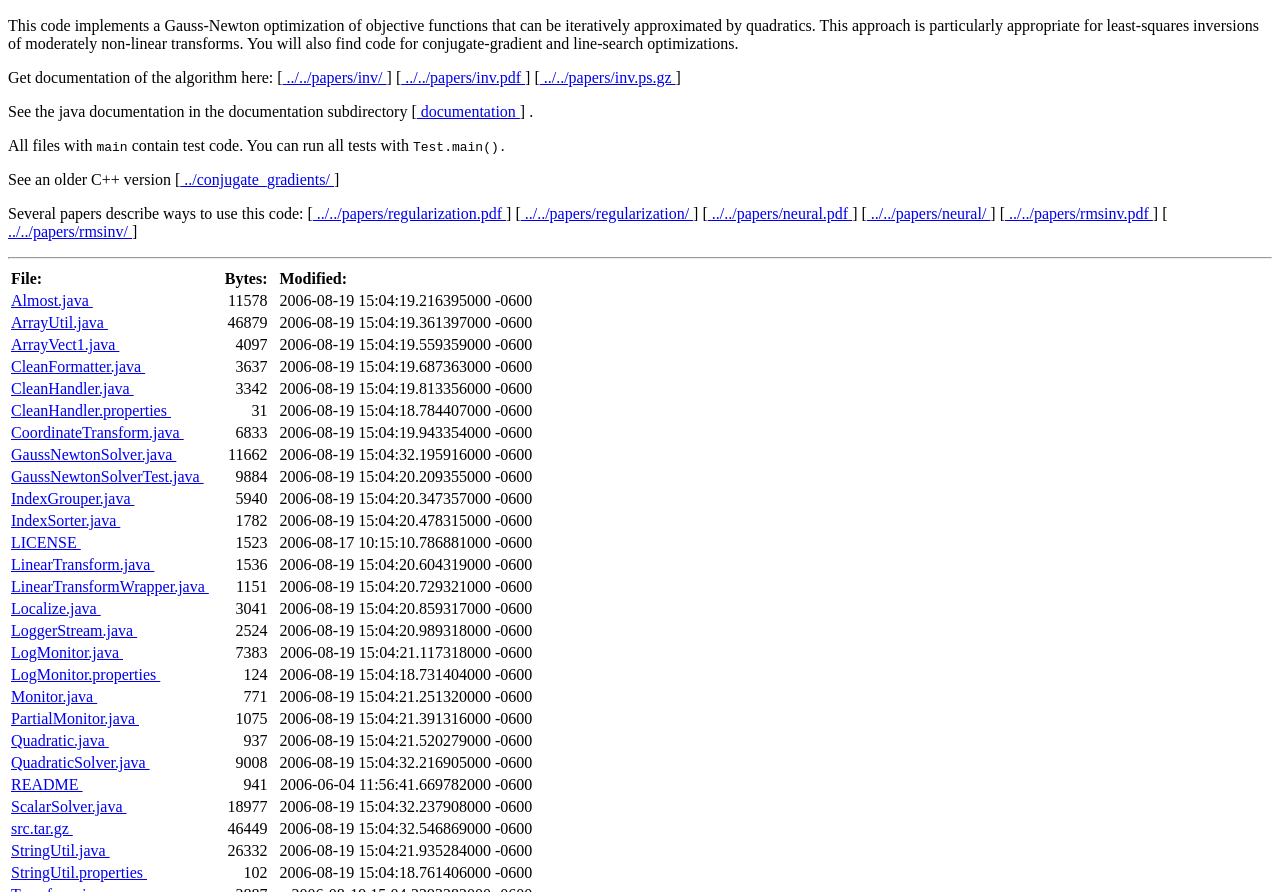
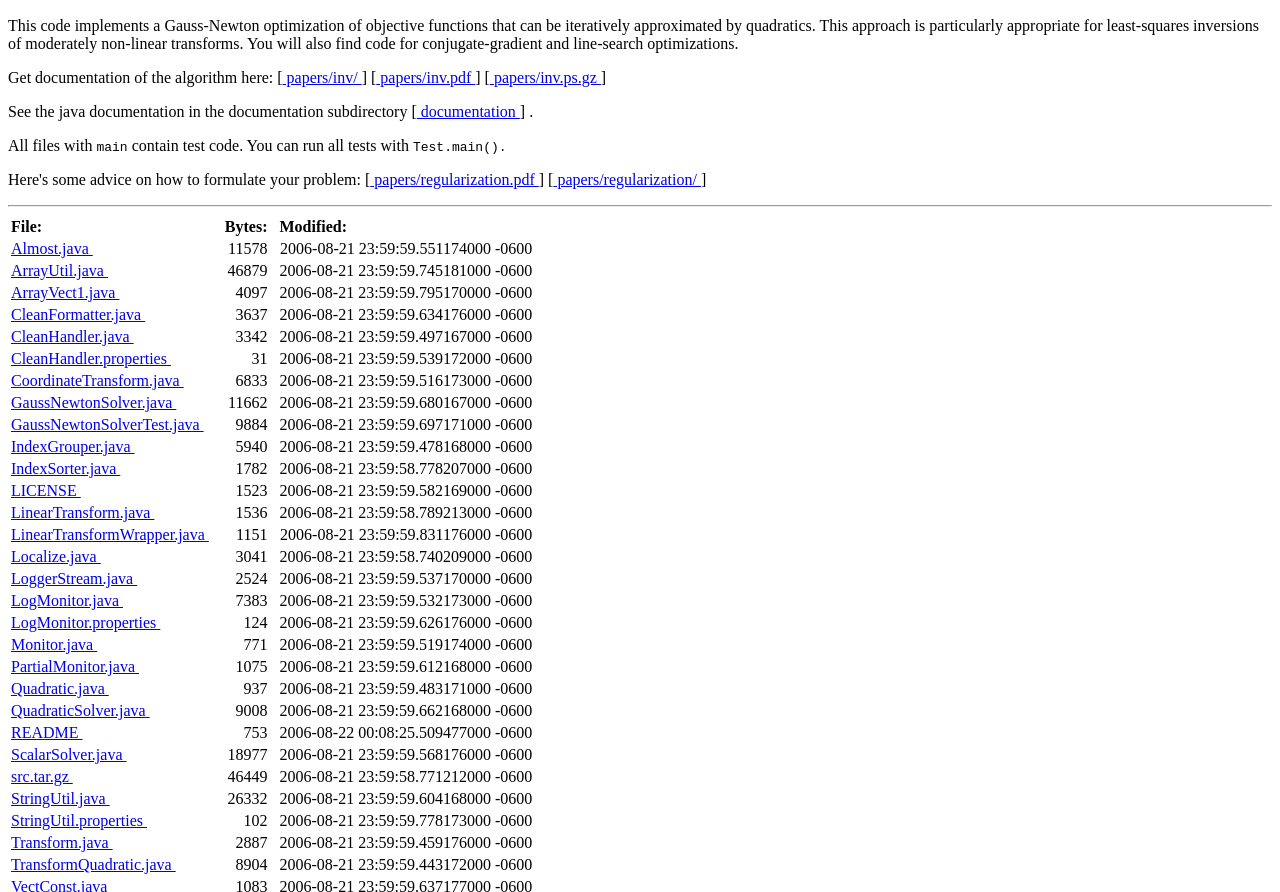
Before and after one commit to valiki/optimal, a plain HTML site: page index.html in a window 1280 px wide. Shown: the part 60-952 px from the top of the page. Drawn offline with Linux system fonts and the light colour scheme.

Commit message:
Papers moved to subdirectory

```diff
--- a/index.html
+++ b/index.html
@@ -1,5 +1,5 @@
 <html> <head>
-<title>            Gauss-Newton and Conjugate-Gradient optimization            </title>
+<title>             optimal             </title>
 </head> <body>
 </p><hr> <h2> Gauss-Newton and Conjugate-Gradient optimization </h2><p>
 </p><p>
@@ -13,7 +13,7 @@ code for conjugate-gradient and line-search
 optimizations.
 </p><p>
 Get documentation of the algorithm here:
- [<a href="../../papers/inv/"> ../../papers/inv/ </a>]   [<a href="../../papers/inv.pdf"> ../../papers/inv.pdf </a>]   [<a href="../../papers/inv.ps.gz"> ../../papers/inv.ps.gz </a>]
+ [<a href="papers/inv/"> papers/inv/ </a>]   [<a href="papers/inv.pdf"> papers/inv.pdf </a>]   [<a href="papers/inv.ps.gz"> papers/inv.ps.gz </a>]
 </p><p>
 See the java documentation in the
 documentation subdirectory  [<a href="documentation"> documentation </a>] .
@@ -21,12 +21,8 @@ documentation subdirectory  [<a href="documentation"> documentation </a>] .
 All files with <code>main</code> contain test code.
 You can run all tests with <code>Test.main().</code>
 </p><p>
-See an older C++ version  [<a href="../conjugate_gradients/"> ../conjugate_gradients/ </a>]
-</p><p>
-Several papers describe ways to use this code:
-   [<a href="../../papers/regularization.pdf"> ../../papers/regularization.pdf </a>]   [<a href="../../papers/regularization/"> ../../papers/regularization/ </a>]
-   [<a href="../../papers/neural.pdf"> ../../papers/neural.pdf </a>]   [<a href="../../papers/neural/"> ../../papers/neural/ </a>]
-   [<a href="../../papers/rmsinv.pdf"> ../../papers/rmsinv.pdf </a>]   [<a href="../../papers/rmsinv/"> ../../papers/rmsinv/ </a>]
+Here's some advice on how to formulate your problem:
+   [<a href="papers/regularization.pdf"> papers/regularization.pdf </a>]   [<a href="papers/regularization/"> papers/regularization/ </a>]
 
 
 <hr>
@@ -38,100 +34,100 @@ Several papers describe ways to use this code:
 </tr>
 <tr> <td> <a href="Almost.java"> Almost.java </a> &nbsp; </td>  <!-- Almost.java -->
 <td align=right> &nbsp; 11578 </td> <!-- Almost.java -->
-<td align=right> &nbsp; 2006-08-19 15:04:19.216395000 -0600 </td> </tr> <!-- Almost.java -->
+<td align=right> &nbsp; 2006-08-21 23:59:59.551174000 -0600 </td> </tr> <!-- Almost.java -->
 <tr> <td> <a href="ArrayUtil.java"> ArrayUtil.java </a> &nbsp; </td>  <!-- ArrayUtil.java -->
 <td align=right> &nbsp; 46879 </td> <!-- ArrayUtil.java -->
-<td align=right> &nbsp; 2006-08-19 15:04:19.361397000 -0600 </td> </tr> <!-- ArrayUtil.java -->
+<td align=right> &nbsp; 2006-08-21 23:59:59.745181000 -0600 </td> </tr> <!-- ArrayUtil.java -->
 <tr> <td> <a href="ArrayVect1.java"> ArrayVect1.java </a> &nbsp; </td>  <!-- ArrayVect1.java -->
 <td align=right> &nbsp; 4097 </td> <!-- ArrayVect1.java -->
-<td align=right> &nbsp; 2006-08-19 15:04:19.559359000 -0600 </td> </tr> <!-- ArrayVect1.java -->
+<td align=right> &nbsp; 2006-08-21 23:59:59.795170000 -0600 </td> </tr> <!-- ArrayVect1.java -->
 <tr> <td> <a href="CleanFormatter.java"> CleanFormatter.java </a> &nbsp; </td>  <!-- CleanFormatter.java -->
 <td align=right> &nbsp; 3637 </td> <!-- CleanFormatter.java -->
-<td align=right> &nbsp; 2006-08-19 15:04:19.687363000 -0600 </td> </tr> <!-- CleanFormatter.java -->
+<td align=right> &nbsp; 2006-08-21 23:59:59.634176000 -0600 </td> </tr> <!-- CleanFormatter.java -->
 <tr> <td> <a href="CleanHandler.java"> CleanHandler.java </a> &nbsp; </td>  <!-- CleanHandler.java -->
 <td align=right> &nbsp; 3342 </td> <!-- CleanHandler.java -->
-<td align=right> &nbsp; 2006-08-19 15:04:19.813356000 -0600 </td> </tr> <!-- CleanHandler.java -->
+<td align=right> &nbsp; 2006-08-21 23:59:59.497167000 -0600 </td> </tr> <!-- CleanHandler.java -->
 <tr> <td> <a href="CleanHandler.properties"> CleanHandler.properties </a> &nbsp; </td>  <!-- CleanHandler.properties -->
 <td align=right> &nbsp; 31 </td> <!-- CleanHandler.properties -->
-<td align=right> &nbsp; 2006-08-19 15:04:18.784407000 -0600 </td> </tr> <!-- CleanHandler.properties -->
+<td align=right> &nbsp; 2006-08-21 23:59:59.539172000 -0600 </td> </tr> <!-- CleanHandler.properties -->
 <tr> <td> <a href="CoordinateTransform.java"> CoordinateTransform.java </a> &nbsp; </td>  <!-- CoordinateTransform.java -->
 <td align=right> &nbsp; 6833 </td> <!-- CoordinateTransform.java -->
-<td align=right> &nbsp; 2006-08-19 15:04:19.943354000 -0600 </td> </tr> <!-- CoordinateTransform.java -->
+<td align=right> &nbsp; 2006-08-21 23:59:59.516173000 -0600 </td> </tr> <!-- CoordinateTransform.java -->
 <tr> <td> <a href="GaussNewtonSolver.java"> GaussNewtonSolver.java </a> &nbsp; </td>  <!-- GaussNewtonSolver.java -->
 <td align=right> &nbsp; 11662 </td> <!-- GaussNewtonSolver.java -->
-<td align=right> &nbsp; 2006-08-19 15:04:32.195916000 -0600 </td> </tr> <!-- GaussNewtonSolver.java -->
+<td align=right> &nbsp; 2006-08-21 23:59:59.680167000 -0600 </td> </tr> <!-- GaussNewtonSolver.java -->
 <tr> <td> <a href="GaussNewtonSolverTest.java"> GaussNewtonSolverTest.java </a> &nbsp; </td>  <!-- GaussNewtonSolverTest.java -->
 <td align=right> &nbsp; 9884 </td> <!-- GaussNewtonSolverTest.java -->
-<td align=right> &nbsp; 2006-08-19 15:04:20.209355000 -0600 </td> </tr> <!-- GaussNewtonSolverTest.java -->
+<td align=right> &nbsp; 2006-08-21 23:59:59.697171000 -0600 </td> </tr> <!-- GaussNewtonSolverTest.java -->
 <tr> <td> <a href="IndexGrouper.java"> IndexGrouper.java </a> &nbsp; </td>  <!-- IndexGrouper.java -->
 <td align=right> &nbsp; 5940 </td> <!-- IndexGrouper.java -->
-<td align=right> &nbsp; 2006-08-19 15:04:20.347357000 -0600 </td> </tr> <!-- IndexGrouper.java -->
+<td align=right> &nbsp; 2006-08-21 23:59:59.478168000 -0600 </td> </tr> <!-- IndexGrouper.java -->
 <tr> <td> <a href="IndexSorter.java"> IndexSorter.java </a> &nbsp; </td>  <!-- IndexSorter.java -->
 <td align=right> &nbsp; 1782 </td> <!-- IndexSorter.java -->
-<td align=right> &nbsp; 2006-08-19 15:04:20.478315000 -0600 </td> </tr> <!-- IndexSorter.java -->
+<td align=right> &nbsp; 2006-08-21 23:59:58.778207000 -0600 </td> </tr> <!-- IndexSorter.java -->
 <tr> <td> <a href="LICENSE"> LICENSE </a> &nbsp; </td>  <!-- LICENSE -->
 <td align=right> &nbsp; 1523 </td> <!-- LICENSE -->
-<td align=right> &nbsp; 2006-08-17 10:15:10.786881000 -0600 </td> </tr> <!-- LICENSE -->
+<td align=right> &nbsp; 2006-08-21 23:59:59.582169000 -0600 </td> </tr> <!-- LICENSE -->
 <tr> <td> <a href="LinearTransform.java"> LinearTransform.java </a> &nbsp; </td>  <!-- LinearTransform.java -->
 <td align=right> &nbsp; 1536 </td> <!-- LinearTransform.java -->
-<td align=right> &nbsp; 2006-08-19 15:04:20.604319000 -0600 </td> </tr> <!-- LinearTransform.java -->
+<td align=right> &nbsp; 2006-08-21 23:59:58.789213000 -0600 </td> </tr> <!-- LinearTransform.java -->
 <tr> <td> <a href="LinearTransformWrapper.java"> LinearTransformWrapper.java </a> &nbsp; </td>  <!-- LinearTransformWrapper.java -->
 <td align=right> &nbsp; 1151 </td> <!-- LinearTransformWrapper.java -->
-<td align=right> &nbsp; 2006-08-19 15:04:20.729321000 -0600 </td> </tr> <!-- LinearTransformWrapper.java -->
+<td align=right> &nbsp; 2006-08-21 23:59:59.831176000 -0600 </td> </tr> <!-- LinearTransformWrapper.java -->
 <tr> <td> <a href="Localize.java"> Localize.java </a> &nbsp; </td>  <!-- Localize.java -->
 <td align=right> &nbsp; 3041 </td> <!-- Localize.java -->
-<td align=right> &nbsp; 2006-08-19 15:04:20.859317000 -0600 </td> </tr> <!-- Localize.java -->
+<td align=right> &nbsp; 2006-08-21 23:59:58.740209000 -0600 </td> </tr> <!-- Localize.java -->
 <tr> <td> <a href="LoggerStream.java"> LoggerStream.java </a> &nbsp; </td>  <!-- LoggerStream.java -->
 <td align=right> &nbsp; 2524 </td> <!-- LoggerStream.java -->
-<td align=right> &nbsp; 2006-08-19 15:04:20.989318000 -0600 </td> </tr> <!-- LoggerStream.java -->
+<td align=right> &nbsp; 2006-08-21 23:59:59.537170000 -0600 </td> </tr> <!-- LoggerStream.java -->
 <tr> <td> <a href="LogMonitor.java"> LogMonitor.java </a> &nbsp; </td>  <!-- LogMonitor.java -->
 <td align=right> &nbsp; 7383 </td> <!-- LogMonitor.java -->
-<td align=right> &nbsp; 2006-08-19 15:04:21.117318000 -0600 </td> </tr> <!-- LogMonitor.java -->
+<td align=right> &nbsp; 2006-08-21 23:59:59.532173000 -0600 </td> </tr> <!-- LogMonitor.java -->
 <tr> <td> <a href="LogMonitor.properties"> LogMonitor.properties </a> &nbsp; </td>  <!-- LogMonitor.properties -->
 <td align=right> &nbsp; 124 </td> <!-- LogMonitor.properties -->
-<td align=right> &nbsp; 2006-08-19 15:04:18.731404000 -0600 </td> </tr> <!-- LogMonitor.properties -->
+<td align=right> &nbsp; 2006-08-21 23:59:59.626176000 -0600 </td> </tr> <!-- LogMonitor.properties -->
 <tr> <td> <a href="Monitor.java"> Monitor.java </a> &nbsp; </td>  <!-- Monitor.java -->
 <td align=right> &nbsp; 771 </td> <!-- Monitor.java -->
-<td align=right> &nbsp; 2006-08-19 15:04:21.251320000 -0600 </td> </tr> <!-- Monitor.java -->
+<td align=right> &nbsp; 2006-08-21 23:59:59.519174000 -0600 </td> </tr> <!-- Monitor.java -->
 <tr> <td> <a href="PartialMonitor.java"> PartialMonitor.java </a> &nbsp; </td>  <!-- PartialMonitor.java -->
 <td align=right> &nbsp; 1075 </td> <!-- PartialMonitor.java -->
-<td align=right> &nbsp; 2006-08-19 15:04:21.391316000 -0600 </td> </tr> <!-- PartialMonitor.java -->
+<td align=right> &nbsp; 2006-08-21 23:59:59.612168000 -0600 </td> </tr> <!-- PartialMonitor.java -->
 <tr> <td> <a href="Quadratic.java"> Quadratic.java </a> &nbsp; </td>  <!-- Quadratic.java -->
 <td align=right> &nbsp; 937 </td> <!-- Quadratic.java -->
-<td align=right> &nbsp; 2006-08-19 15:04:21.520279000 -0600 </td> </tr> <!-- Quadratic.java -->
+<td align=right> &nbsp; 2006-08-21 23:59:59.483171000 -0600 </td> </tr> <!-- Quadratic.java -->
 <tr> <td> <a href="QuadraticSolver.java"> QuadraticSolver.java </a> &nbsp; </td>  <!-- QuadraticSolver.java -->
 <td align=right> &nbsp; 9008 </td> <!-- QuadraticSolver.java -->
-<td align=right> &nbsp; 2006-08-19 15:04:32.216905000 -0600 </td> </tr> <!-- QuadraticSolver.java -->
+<td align=right> &nbsp; 2006-08-21 23:59:59.662168000 -0600 </td> </tr> <!-- QuadraticSolver.java -->
 <tr> <td> <a href="README"> README </a> &nbsp; </td>  <!-- README -->
-<td align=right> &nbsp; 941 </td> <!-- README -->
-<td align=right> &nbsp; 2006-06-04 11:56:41.669782000 -0600 </td> </tr> <!-- README -->
+<td align=right> &nbsp; 753 </td> <!-- README -->
+<td align=right> &nbsp; 2006-08-22 00:08:25.509477000 -0600 </td> </tr> <!-- README -->
 <tr> <td> <a href="ScalarSolver.java"> ScalarSolver.java </a> &nbsp; </td>  <!-- ScalarSolver.java -->
 <td align=right> &nbsp; 18977 </td> <!-- ScalarSolver.java -->
-<td align=right> &nbsp; 2006-08-19 15:04:32.237908000 -0600 </td> </tr> <!-- ScalarSolver.java -->
+<td align=right> &nbsp; 2006-08-21 23:59:59.568176000 -0600 </td> </tr> <!-- ScalarSolver.java -->
 <tr> <td> <a href="src.tar.gz"> src.tar.gz </a> &nbsp; </td>  <!-- src.tar.gz -->
 <td align=right> &nbsp; 46449 </td> <!-- src.tar.gz -->
-<td align=right> &nbsp; 2006-08-19 15:04:32.546869000 -0600 </td> </tr> <!-- src.tar.gz -->
+<td align=right> &nbsp; 2006-08-21 23:59:58.771212000 -0600 </td> </tr> <!-- src.tar.gz -->
 <tr> <td> <a href="StringUtil.java"> StringUtil.java </a> &nbsp; </td>  <!-- StringUtil.java -->
 <td align=right> &nbsp; 26332 </td> <!-- StringUtil.java -->
-<td align=right> &nbsp; 2006-08-19 15:04:21.935284000 -0600 </td> </tr> <!-- StringUtil.java -->
+<td align=right> &nbsp; 2006-08-21 23:59:59.604168000 -0600 </td> </tr> <!-- StringUtil.java -->
 <tr> <td> <a href="StringUtil.properties"> StringUtil.properties </a> &nbsp; </td>  <!-- StringUtil.properties -->
 <td align=right> &nbsp; 102 </td> <!-- StringUtil.properties -->
-<td align=right> &nbsp; 2006-08-19 15:04:18.761406000 -0600 </td> </tr> <!-- StringUtil.properties -->
+<td align=right> &nbsp; 2006-08-21 23:59:59.778173000 -0600 </td> </tr> <!-- StringUtil.properties -->
 <tr> <td> <a href="Transform.java"> Transform.java </a> &nbsp; </td>  <!-- Transform.java -->
 <td align=right> &nbsp; 2887 </td> <!-- Transform.java -->
-<td align=right> &nbsp; 2006-08-19 15:04:2293282000 -0600 </td> </tr> <!-- Transform.java -->
+<td align=right> &nbsp; 2006-08-21 23:59:59.459176000 -0600 </td> </tr> <!-- Transform.java -->
 <tr> <td> <a href="TransformQuadratic.java"> TransformQuadratic.java </a> &nbsp; </td>  <!-- TransformQuadratic.java -->
 <td align=right> &nbsp; 8904 </td> <!-- TransformQuadratic.java -->
-<td align=right> &nbsp; 2006-08-19 15:04:22.223277000 -0600 </td> </tr> <!-- TransformQuadratic.java -->
+<td align=right> &nbsp; 2006-08-21 23:59:59.443172000 -0600 </td> </tr> <!-- TransformQuadratic.java -->
 <tr> <td> <a href="VectConst.java"> VectConst.java </a> &nbsp; </td>  <!-- VectConst.java -->
 <td align=right> &nbsp; 1083 </td> <!-- VectConst.java -->
-<td align=right> &nbsp; 2006-08-19 15:04:22.356284000 -0600 </td> </tr> <!-- VectConst.java -->
+<td align=right> &nbsp; 2006-08-21 23:59:59.637177000 -0600 </td> </tr> <!-- VectConst.java -->
 <tr> <td> <a href="Vect.java"> Vect.java </a> &nbsp; </td>  <!-- Vect.java -->
 <td align=right> &nbsp; 3132 </td> <!-- Vect.java -->
-<td align=right> &nbsp; 2006-08-19 15:04:22.485239000 -0600 </td> </tr> <!-- Vect.java -->
+<td align=right> &nbsp; 2006-08-21 23:59:58.755207000 -0600 </td> </tr> <!-- Vect.java -->
 <tr> <td> <a href="VectUtil.java"> VectUtil.java </a> &nbsp; </td>  <!-- VectUtil.java -->
 <td align=right> &nbsp; 6569 </td> <!-- VectUtil.java -->
-<td align=right> &nbsp; 2006-08-19 15:04:22.614246000 -0600 </td> </tr> <!-- VectUtil.java -->
+<td align=right> &nbsp; 2006-08-21 23:59:59.543169000 -0600 </td> </tr> <!-- VectUtil.java -->
 </table>
 <hr>
 Directories:<br>
```
Also changed, not shown: 1 other file.
